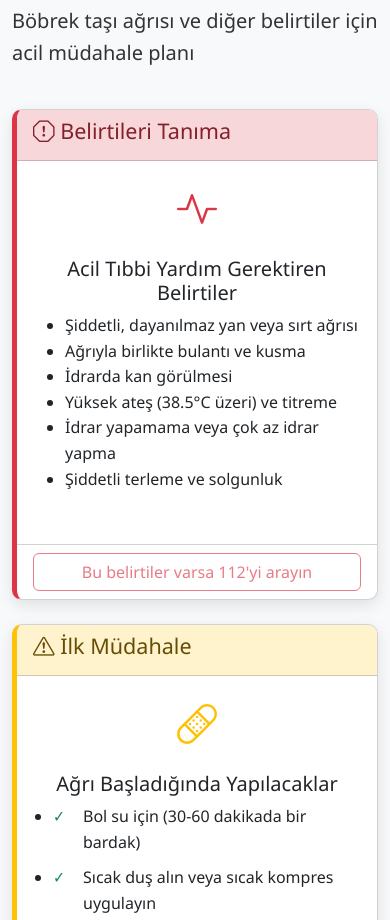
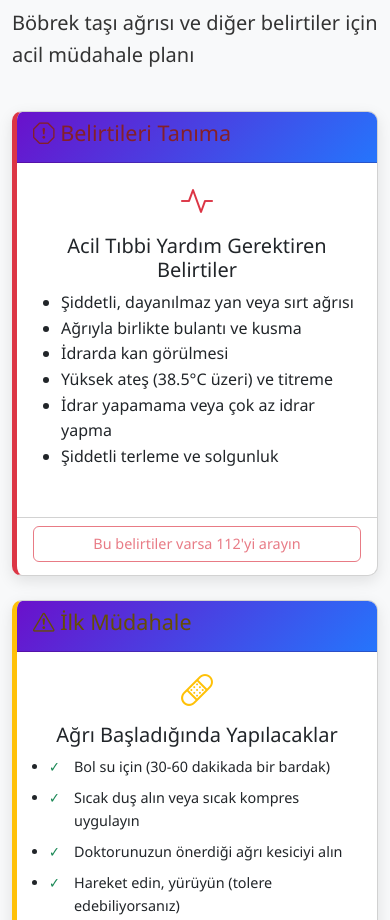
Before and after one commit to AytekAy/sporbeslenme, a plain HTML site: page acil_durum_plani.html in a window 390 px wide. Shown: the part 603-1523 px from the top of the page. Drawn offline with nearby package versions, Linux system fonts and the light colour scheme.

Commit message:
Tüm sayfalar mobil cihazlar için optimize edildi. Acil durum planı ve takviye bilgileri sayfaları da responsive hale getirildi.

```diff
--- a/acil_durum_plani.html
+++ b/acil_durum_plani.html
@@ -2,30 +2,13 @@
 <html lang="tr">
 <head>
     <meta charset="UTF-8">
-    <meta name="viewport" content="width=device-width, initial-scale=1.0">
+    <meta name="viewport" content="width=device-width, initial-scale=1.0, maximum-scale=1.0, user-scalable=no">
     <title>Acil Durum Planı - Spor ve Beslenme Planları</title>
     <link href="https://cdn.jsdelivr.net/npm/bootstrap@5.3.0-alpha1/dist/css/bootstrap.min.css" rel="stylesheet">
     <link rel="stylesheet" href="https://cdn.jsdelivr.net/npm/bootstrap-icons@1.8.1/font/bootstrap-icons.css">
+    <link rel="stylesheet" href="css/style.css">
     <style>
-        body {
-            font-family: 'Segoe UI', Tahoma, Geneva, Verdana, sans-serif;
-            line-height: 1.6;
-            color: #333;
-            background-color: #f8f9fa;
-        }
-        .header {
-            background: linear-gradient(135deg, #6a11cb 0%, #2575fc 100%);
-            color: white;
-            padding: 2rem 0;
-            margin-bottom: 2rem;
-            border-radius: 0 0 10px 10px;
-        }
-        .card {
-            border-radius: 10px;
-            overflow: hidden;
-            box-shadow: 0 5px 15px rgba(0,0,0,0.1);
-            margin-bottom: 20px;
-        }
+        /* Acil durum planı sayfası için özel stiller */
         .emergency-card {
             border-left: 5px solid #dc3545;
         }
@@ -95,11 +78,25 @@
             color: #dc3545;
             font-weight: bold;
         }
-        footer {
-            background-color: #343a40;
-            color: white;
-            padding: 2rem 0;
-            margin-top: 3rem;
+        /* Mobil için ek optimizasyonlar */
+        @media (max-width: 768px) {
+            .emergency-icon, .warning-icon, .info-icon {
+                font-size: 2rem;
+                margin-bottom: 0.5rem;
+            }
+            .card-body {
+                padding: 0.75rem;
+            }
+            .action-list li, .avoid-list li {
+                font-size: 0.9rem;
+                margin-bottom: 8px;
+                padding-left: 25px;
+            }
+            .btn {
+                font-size: 0.9rem;
+                padding: 0.375rem 0.75rem;
+                margin-bottom: 5px;
+            }
         }
         .contact-card {
             background-color: #f8f9fa;
```
Also changed, not shown: takviye_bilgileri.html (+19 -23 lines).
